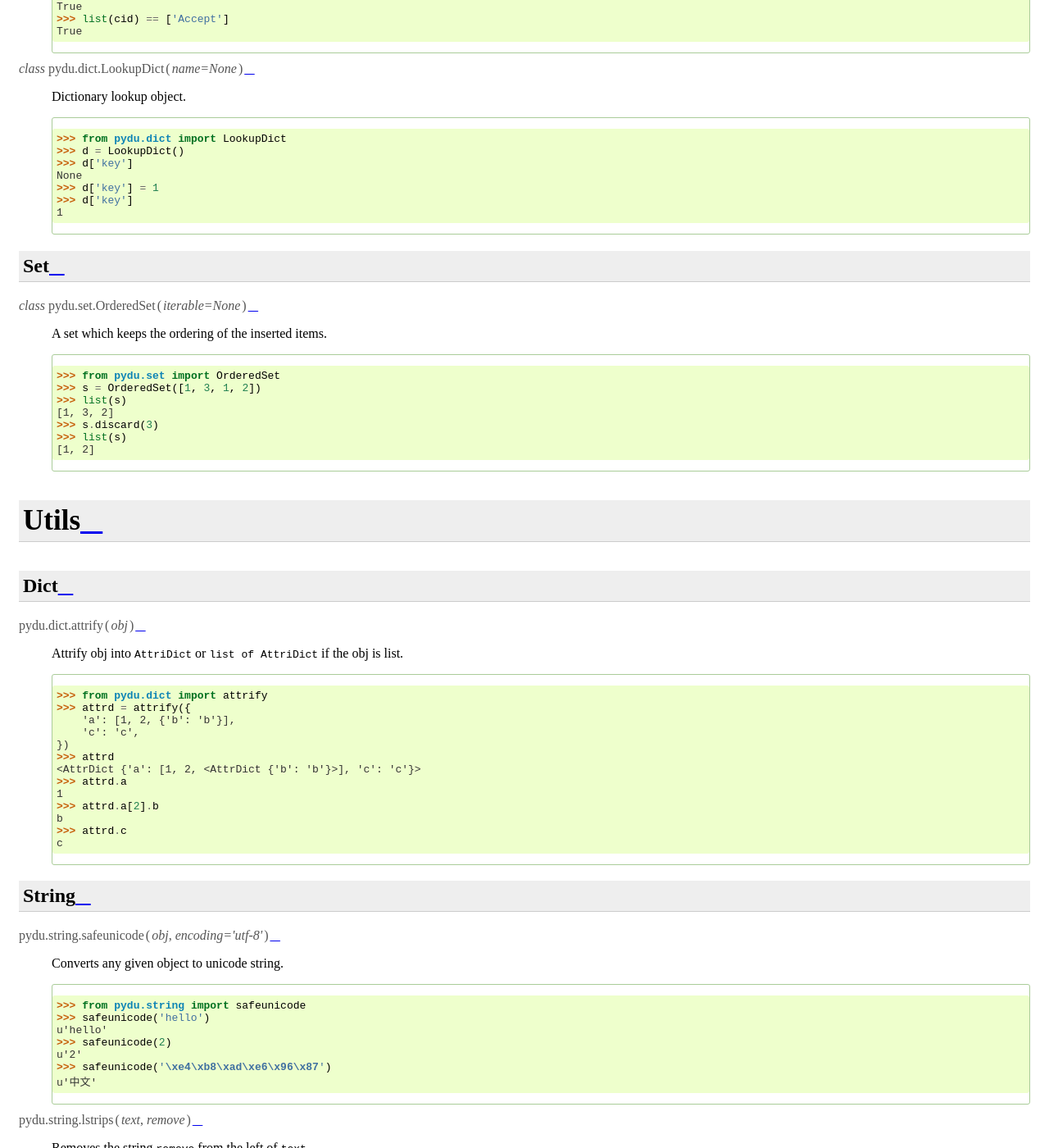
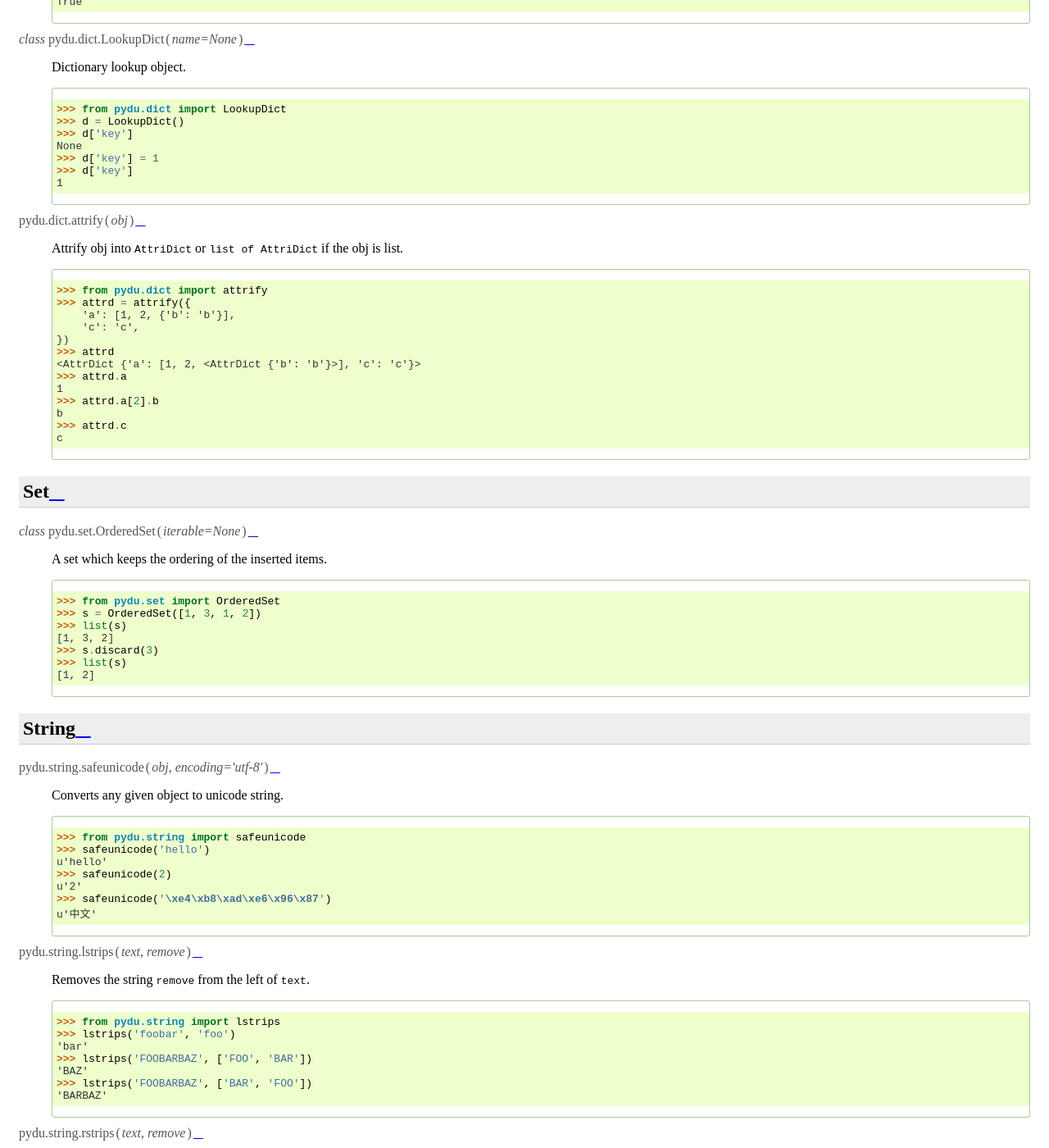
Before and after one commit to flaggo/pydu, a Sphinx documentation site: the page built from docs/index.rst, in a window 1280 px wide and 1400 px high, scrolled down 1479 px. Shown: the whole window at 82% size. Built offline with Sphinx 7.4.7 and the Read the Docs theme 2.0.0, drawn with Linux system fonts in a browser that asks for light colours; comment, search, counter and statistics services are not loaded; part of the change alters nothing that is shown; some of the changed text lies outside the part shown.

```diff
--- a/docs/index.rst
+++ b/docs/index.rst
@@ -17,7 +17,7 @@ It is with Python versions from **2.7 to 3.6**.
 The pydu documentation you're reading is distributed as a single HTML page.
 
 
-Data Structures
+Content
 ===============
 
 Dict
@@ -75,28 +75,6 @@ Dict
     1
 
 
-Set
-----
-
-.. class:: pydu.set.OrderedSet(iterable=None)
-
-  A set which keeps the ordering of the inserted items.
-
-    >>> from pydu.set import OrderedSet
-    >>> s = OrderedSet([1, 3, 1, 2])
-    >>> list(s)
-    [1, 3, 2]
-    >>> s.discard(3)
-    >>> list(s)
-    [1, 2]
-
-
-Utils
-=====
-
-Dict
-----
-
 .. function:: pydu.dict.attrify(obj)
 
   Attrify obj into ``AttriDict`` or ``list of AttriDict`` if the obj is list.
@@ -114,6 +92,22 @@ Dict
     b
     >>> attrd.c
     c
+
+
+Set
+----
+
+.. class:: pydu.set.OrderedSet(iterable=None)
+
+  A set which keeps the ordering of the inserted items.
+
+    >>> from pydu.set import OrderedSet
+    >>> s = OrderedSet([1, 3, 1, 2])
+    >>> list(s)
+    [1, 3, 2]
+    >>> s.discard(3)
+    >>> list(s)
+    [1, 2]
 
 
 String
```
